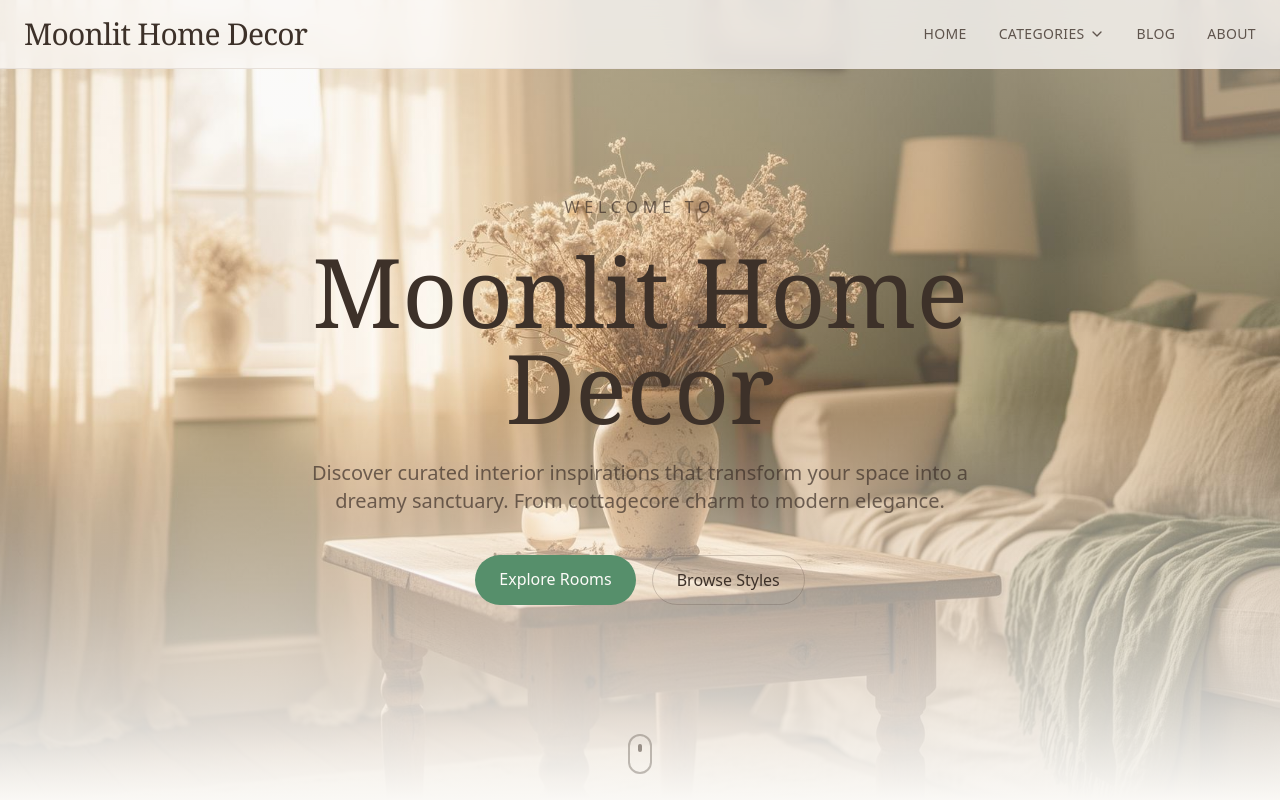
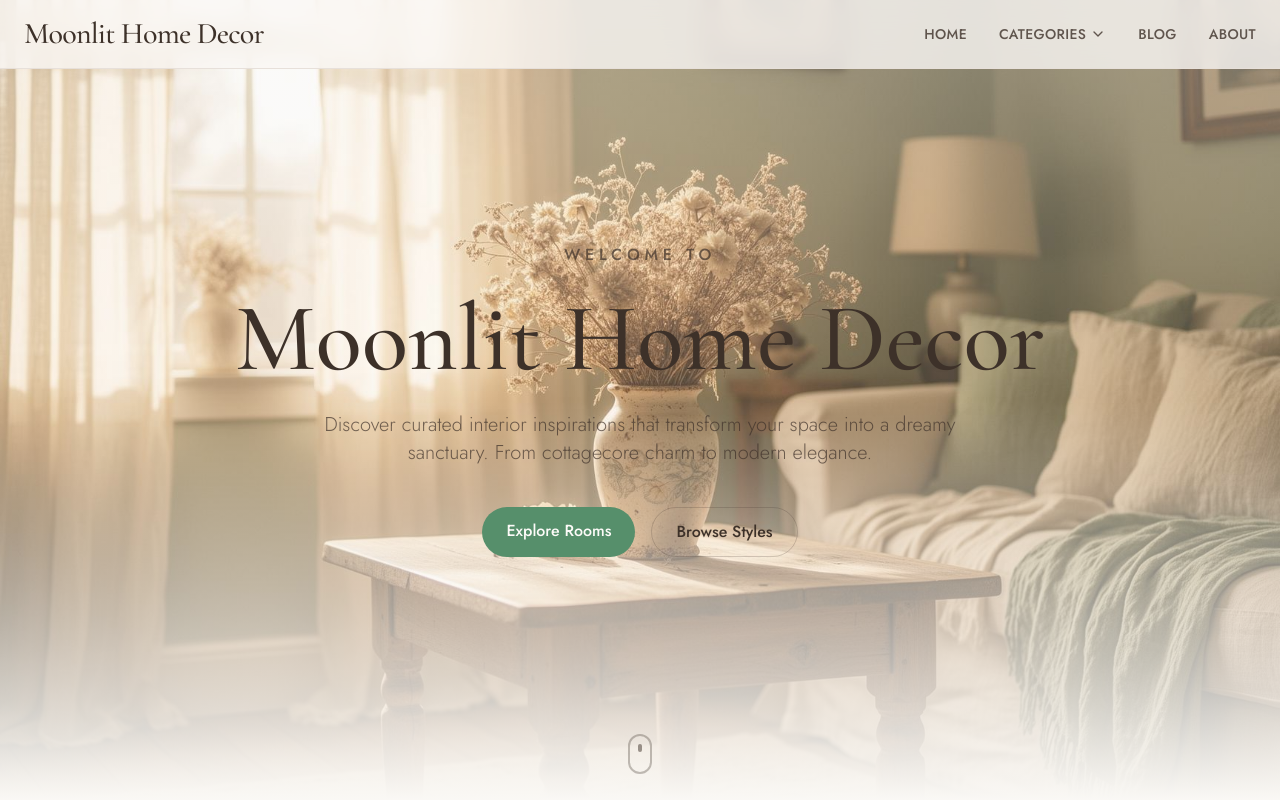
Before and after one commit to peonily/Moonlit_home, a React (Vite) app: page / in a window 1280 px wide. Shown: the top 800 px of the page. Built offline with nearby package versions, Linux system fonts and the light colour scheme; the HTML template or start-up script is replaced by a standard one.

Commit message:
Update index.css

```diff
--- a/src/index.css
+++ b/src/index.css
@@ -1,8 +1,8 @@
+@import url('https://fonts.googleapis.com/css2?family=Cormorant+Garamond:ital,wght@0,400;0,500;0,600;0,700;1,400&family=Jost:wght@300;400;500;600&display=swap');
+
 @tailwind base;
 @tailwind components;
 @tailwind utilities;
-
-@import url('https://fonts.googleapis.com/css2?family=Cormorant+Garamond:ital,wght@0,400;0,500;0,600;0,700;1,400&family=Jost:wght@300;400;500;600&display=swap');
 
 /* Moonlit Home Decor Design System - Cottagecore Aesthetic */
 
```
